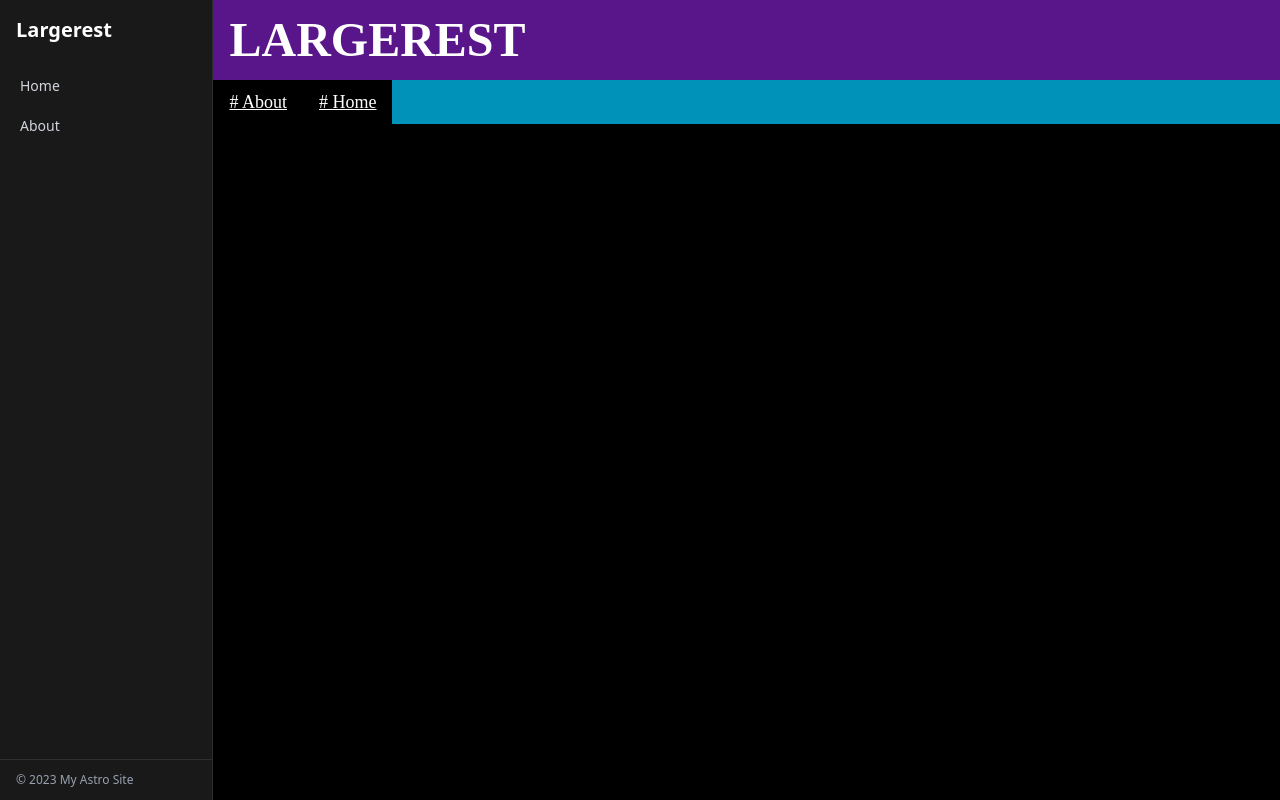
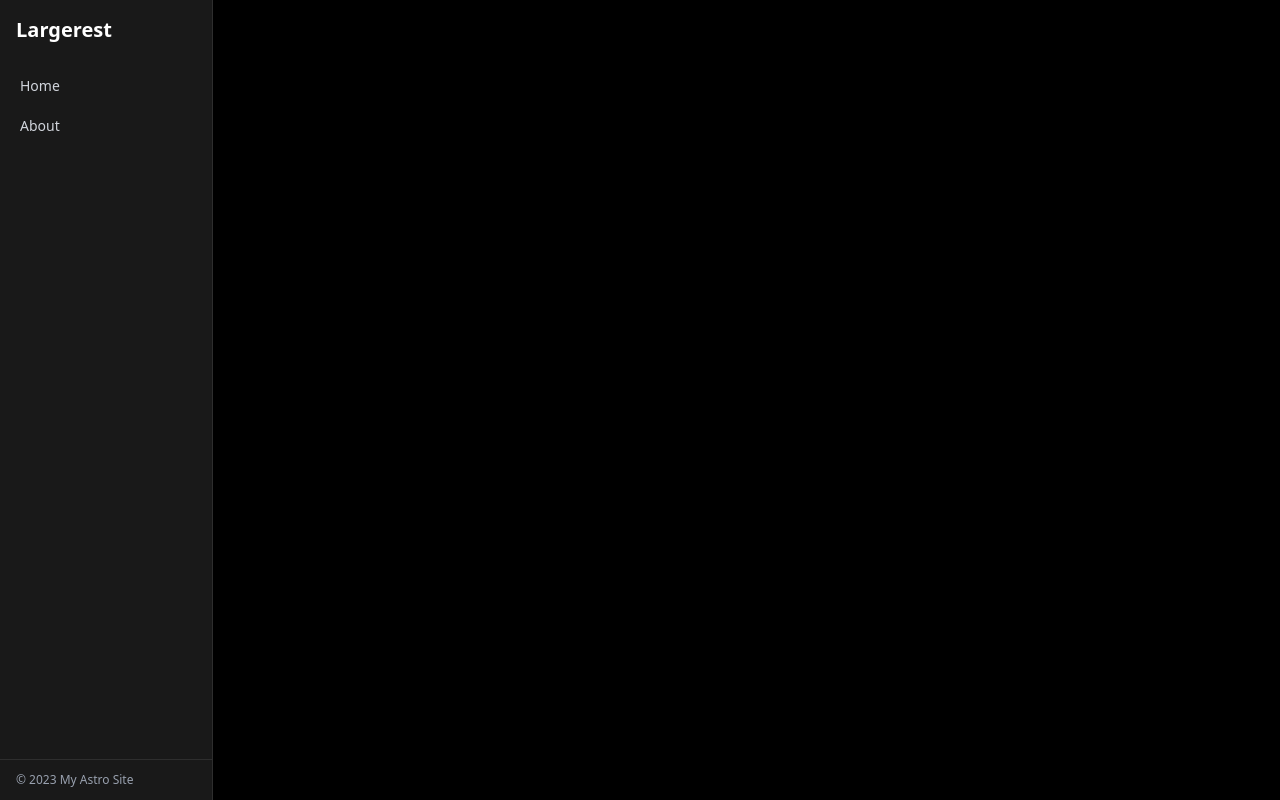
Before and after one commit to DORKINHORKIN/Dorkinhorkin.Largererst, an Astro site: page / in a window 1280 px wide. Built offline with nearby package versions, Linux system fonts and the light colour scheme; Astro itself is replaced by a stand-in of ours.

Commit message:
Modified Index

```diff
--- a/astro.config.mjs
+++ b/astro.config.mjs
@@ -10,7 +10,7 @@ import netlify from '@astrojs/netlify';
 
 // https://astro.build/config
 export default defineConfig({
-  site: 'https://example.com',
+  site: 'https://largerest.com',
   integrations: [mdx(), sitemap()],
 
   vite: {
--- a/src/pages/index.astro
+++ b/src/pages/index.astro
@@ -1,32 +1,8 @@
 ---
 import BaseLayout from "../layouts/BaseLayout.astro";
 
-import { SITE_TITLE } from "../consts.ts";
 
-import { getCollection } from "astro:content";
-
-const navPages = await getCollection("wiki").then((pages) =>
-  pages.map((page) => ({
-    id: page.id,
-    title: page.data.title,
-  }))
-);
 ---
 
 <BaseLayout>
-  <header class="w-full flex flex-col bg-purple-900 text-white">
-    <h1 class="text-5xl font-bold p-4 uppercase font-[lexend]">
-      {SITE_TITLE}
-    </h1>
-    <nav class="flex flex-row bg-cyan-600 ">
-      { navPages.map((page) => (
-        <a
-          href={`/wiki/${page.id}`}
-          class="text-lg px-4 py-2 bg-black hover:bg-purple-700 font-[lexend] font-md underline"
-        >
-          # {page.title}
-        </a>
-      ))}
-    </nav>
-  </header>
 </BaseLayout>
```
